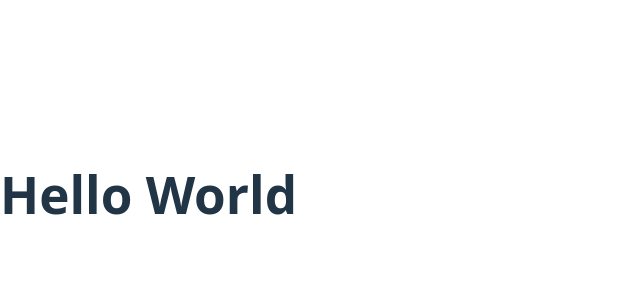
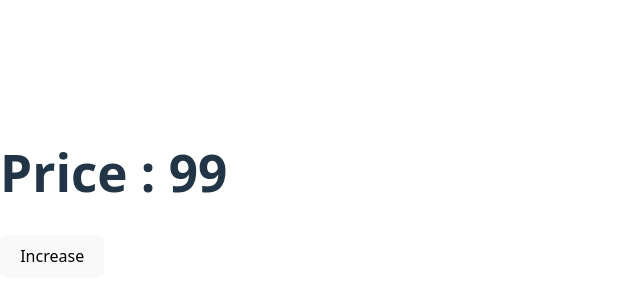
Before and after one commit to ridwanahmedxix/React-, a React (Vite) app in the folder Practice/project2/: page / in a window 1280 px wide. Shown: the part 206-506 px from the top of the page, without its empty margins (0-640 px from the left). Built offline with nearby package versions, Linux system fonts and the light colour scheme.

Commit message:
Increase Button Create

```diff
--- a/Practice/project2/src/App.jsx
+++ b/Practice/project2/src/App.jsx
@@ -1,10 +1,18 @@
-import React from "react";
+import React, { useState } from "react";
 import "./App";
 
 const App = () => {
+  const [price, setPrice] = useState(99);
+
+  const increaseHandle = () => {
+    const newPrice = price + 1;
+    setPrice(newPrice);
+  };
+
   return (
     <div>
-      <h1>Hello World </h1>
+      <h1> Price : {price} </h1>
+      <button onClick={increaseHandle}>Increase</button>
     </div>
   );
 };
```
